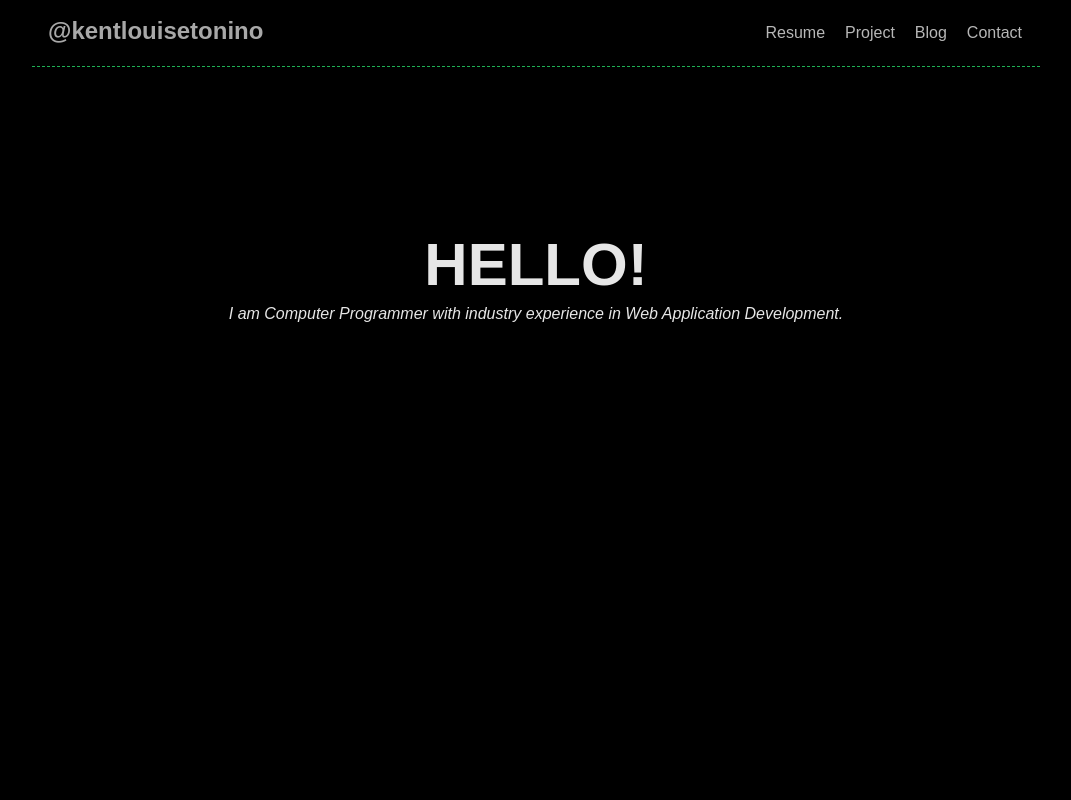
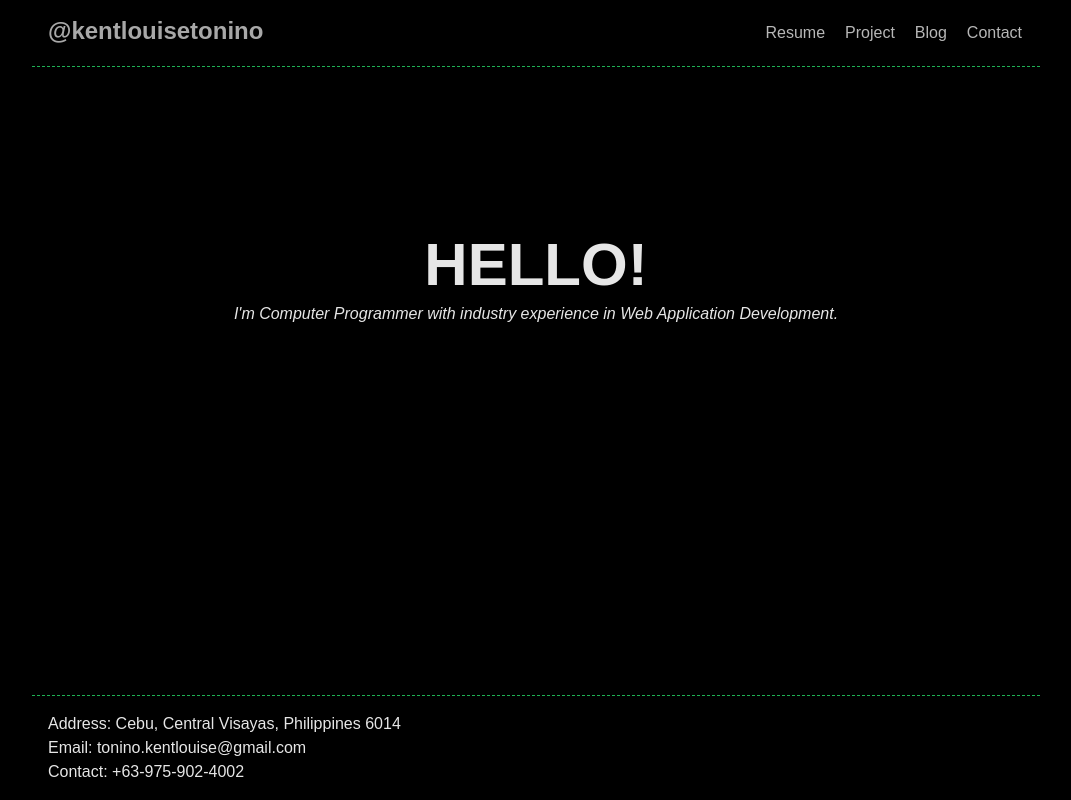
Before and after one commit to kentlouisetonino/kentlouisetonino, a Next.js app: page / in a window 1280 px wide. Shown: the whole page, without its empty margins (104-1175 px from the left). Built offline with nearby package versions, Linux system fonts and the light colour scheme; a web font is replaced by a local one.

Commit message:
04-12-2023 (#22)
* add a quote

* add a footer

```diff
--- a/src/pages/Home/Home.tsx
+++ b/src/pages/Home/Home.tsx
@@ -13,9 +13,19 @@ export default function Home() {
           className="text-white/90 font-black block"
         />
         <p className="italic text-white/90">
-          I am Computer Programmer with industry experience in Web Application
-          Development.
+          I&#39;m Computer Programmer with industry experience in Web
+          Application Development.
         </p>
+      </div>
+      <div className="fixed inset-x-0 bottom-0 lg:w-[1008px] p-4 mx-auto flex justify-between border-green-500 border-dashed border-t-[0.5px] opacity-90">
+        {/* address */}
+        <div>
+          <p>Address: Cebu, Central Visayas, Philippines 6014</p>
+          <p>Email: tonino.kentlouise@gmail.com</p>
+          <p>Contact: +63-975-902-4002</p>
+        </div>
+        {/* icons */}
+        <div></div>
       </div>
     </Fragment>
   );
```
